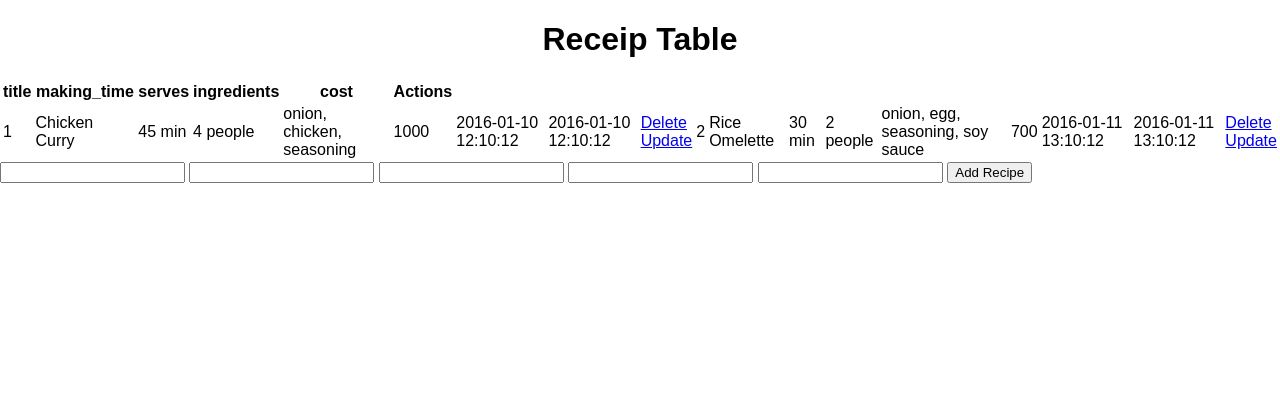
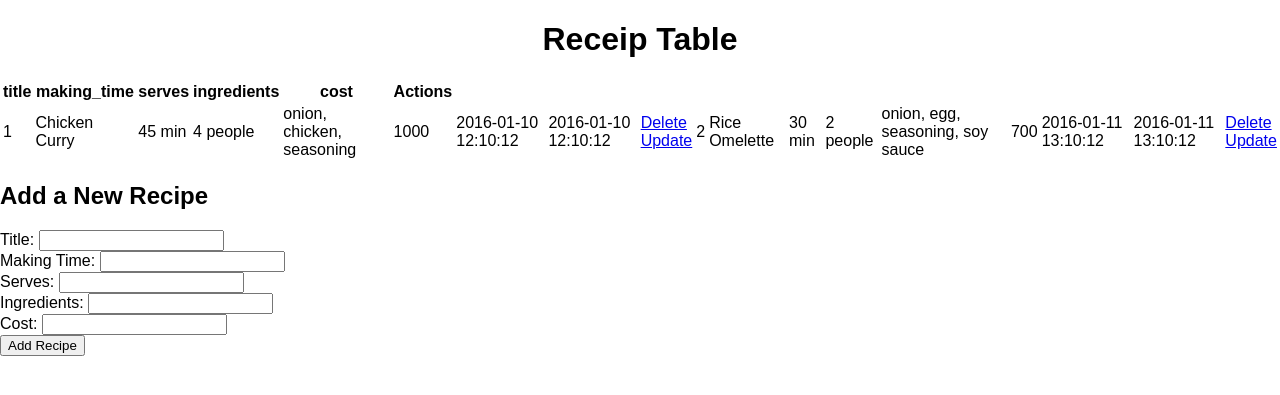
Before and after one commit to dilanHewawitharana/Flask_crud_application, a Flask app: page / in a window 1280 px wide. Shown: the top 395 px of the page. Run offline with Flask 3, Linux system fonts and the light colour scheme.

Commit message:
Update index.html

```diff
--- a/templates/index.html
+++ b/templates/index.html
@@ -40,12 +40,23 @@
     </table>
     {% endif %}
 
-    <form action="/" method="post">
-        <input type="text" name="title" id="title">
-        <input type="text" name="making_time" id="making_time">
-        <input type="text" name="serves" id="serves">
-        <input type="text" name="ingredients" id="ingredients">
-        <input type="text" name="cost" id="cost">
+    <h2>Add a New Recipe</h2>
+    <form action="/recipes" method="post">
+        <label for="title">Title:</label>
+        <input type="text" name="title" id="title" required>
+        <br>
+        <label for="making_time">Making Time:</label>
+        <input type="text" name="making_time" id="making_time" required>
+        <br>
+        <label for="serves">Serves:</label>
+        <input type="text" name="serves" id="serves" required>
+        <br>
+        <label for="ingredients">Ingredients:</label>
+        <input type="text" name="ingredients" id="ingredients" required>
+        <br>
+        <label for="cost">Cost:</label>
+        <input type="number" name="cost" id="cost" required>
+        <br>
         <input type="submit" value="Add Recipe">
     </form>
 
```
